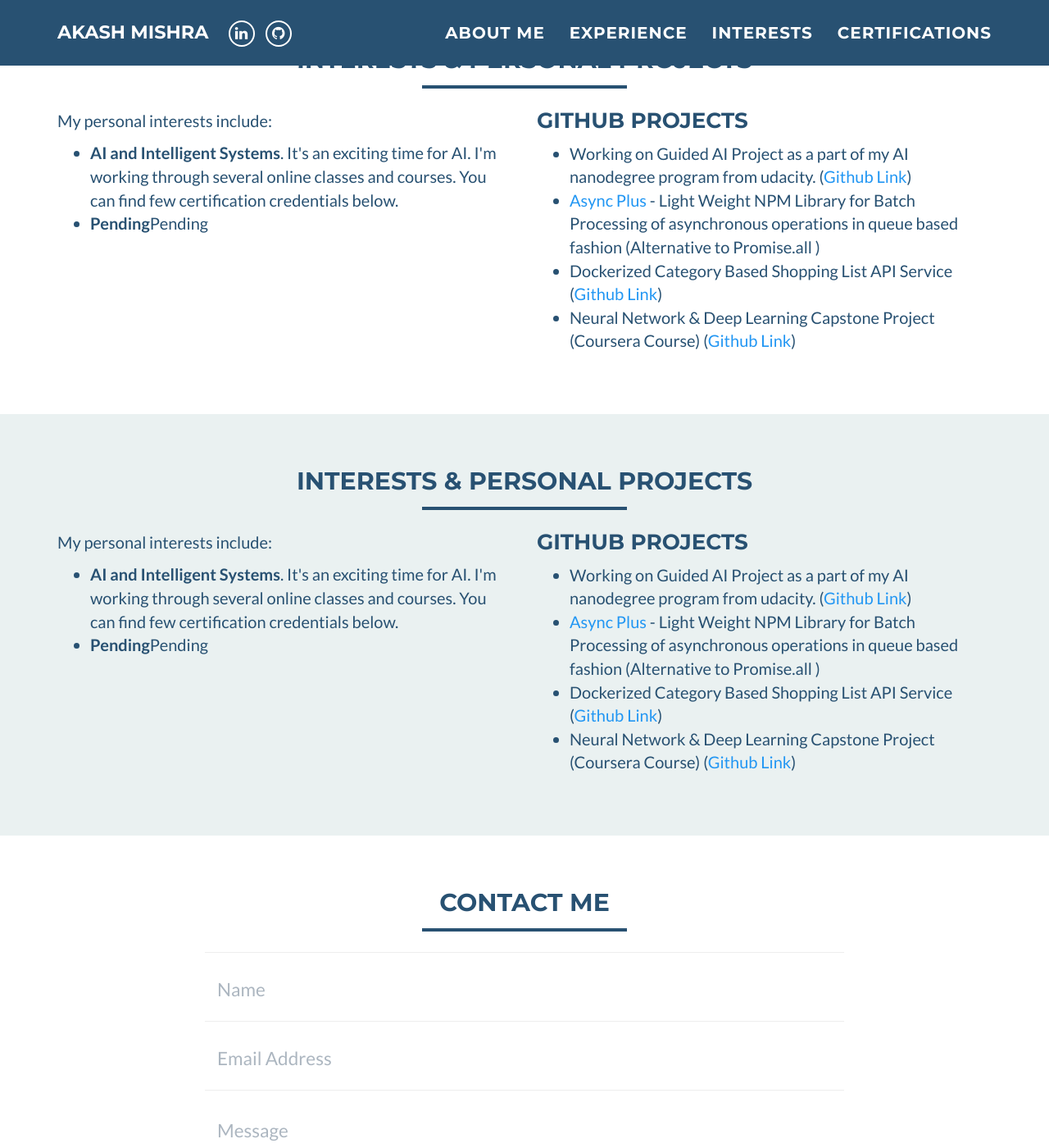
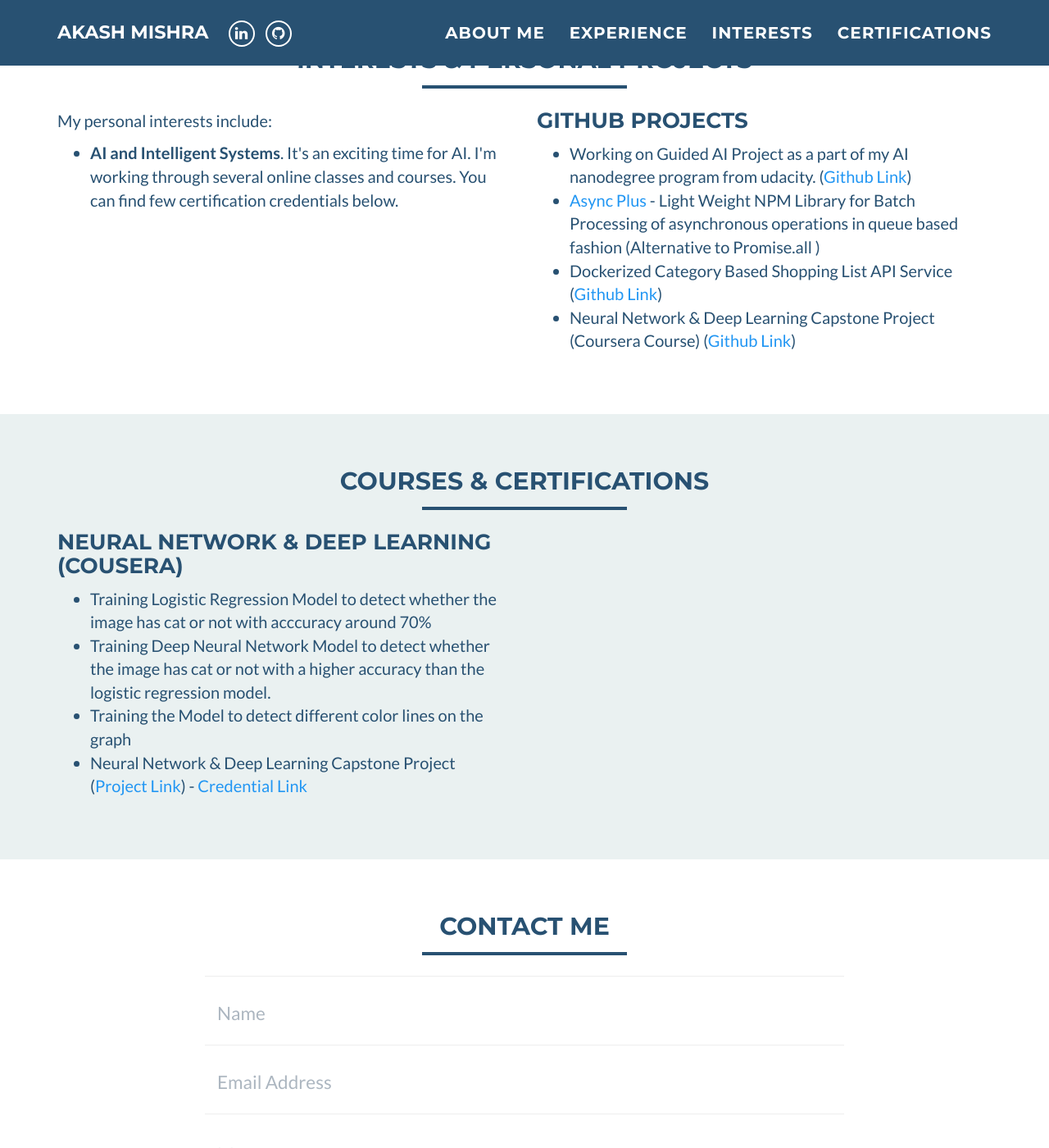
Before and after one commit to akashsky1994/akashsky1994.github.io, a Jekyll site: the page built from index.html, in a window 1280 px wide and 1400 px high, scrolled down 1938 px. Shown: the whole window at 82% size. Built offline with Jekyll 4.4.1, drawn with Linux system fonts in a browser that asks for light colours.

Commit message:
Certification Part Added

```diff
--- a/_includes/certi.html
+++ b/_includes/certi.html
@@ -2,38 +2,26 @@
 	<div class="container">
 		<div class="row">
 			<div class="col-lg-12 text-center">
-                <h2>Interests & Personal Projects</h2>
+				<h2>Courses & Certifications</h2>
 				<hr />
 			</div>
 		</div>
 		<div class="row">
 			<div class="col-sm-6">
-		    <p>
-			    My personal interests include:
-        </p>
+				<h3 style="margin-top:0">Neural Network & Deep Learning (Cousera)</h3>
 				<ul>
 					<li>
-				 <b>AI and Intelligent Systems</b>. It's an exciting time for AI. I'm working through several online classes and courses. You can find few certification credentials below.
+						Training Logistic Regression Model to detect whether the image has cat or not with acccuracy around 70%
 					</li>
 					<li>
-				  <b>Pending</b>Pending
-			  </li>
-			</ul>
-		</div>
-    <div class="col-sm-6">
-      <h3 style="margin-top:0">Github Projects</h3>
-		  <ul>
-			<li>
-				Working on Guided AI Project as a part of my AI nanodegree program from udacity. (<a href="https://github.com/AkashSky1994/AI-Nanodegree-Projects">Github Link</a>)
+						Training Deep Neural Network Model to detect whether the image has cat or not with a higher accuracy than the logistic regression model.
 					</li>
 					<li>
-				<a href="https://github.com/AkashSky1994/async-plus">Async Plus</a> - Light Weight NPM Library for Batch Processing of asynchronous operations in queue based fashion (Alternative to Promise.all )
+						Training the Model to detect different color lines on the graph
 					</li>
 					<li>
-				Dockerized Category Based Shopping List API Service (<a href="https://github.com/AkashSky1994/shopping-list">Github Link</a>)
-			</li>
-			<li>
-				Neural Network & Deep Learning Capstone Project (Coursera Course)  (<a href="https://github.com/AkashSky1994/neural_network_and_deep_learning_coursera">Github Link</a>)
+						Neural Network & Deep Learning Capstone Project (<a
+							href="https://github.com/AkashSky1994/neural_network_and_deep_learning_coursera">Project Link</a>) - <a href="https://www.coursera.org/account/accomplishments/certificate/6TT7DU9PLFWF">Credential Link</a>
 					</li>
 				</ul>
 			</div>
--- a/_includes/interests.html
+++ b/_includes/interests.html
@@ -15,9 +15,6 @@
 					<li>
 						<b>AI and Intelligent Systems</b>. It's an exciting time for AI. I'm working through several
 						online classes and courses. You can find few certification credentials below.
-					</li>
-					<li>
-						<b>Pending</b>Pending
 					</li>
 				</ul>
 			</div>
```
Lines whose indentation alone changed are shown as unchanged.
